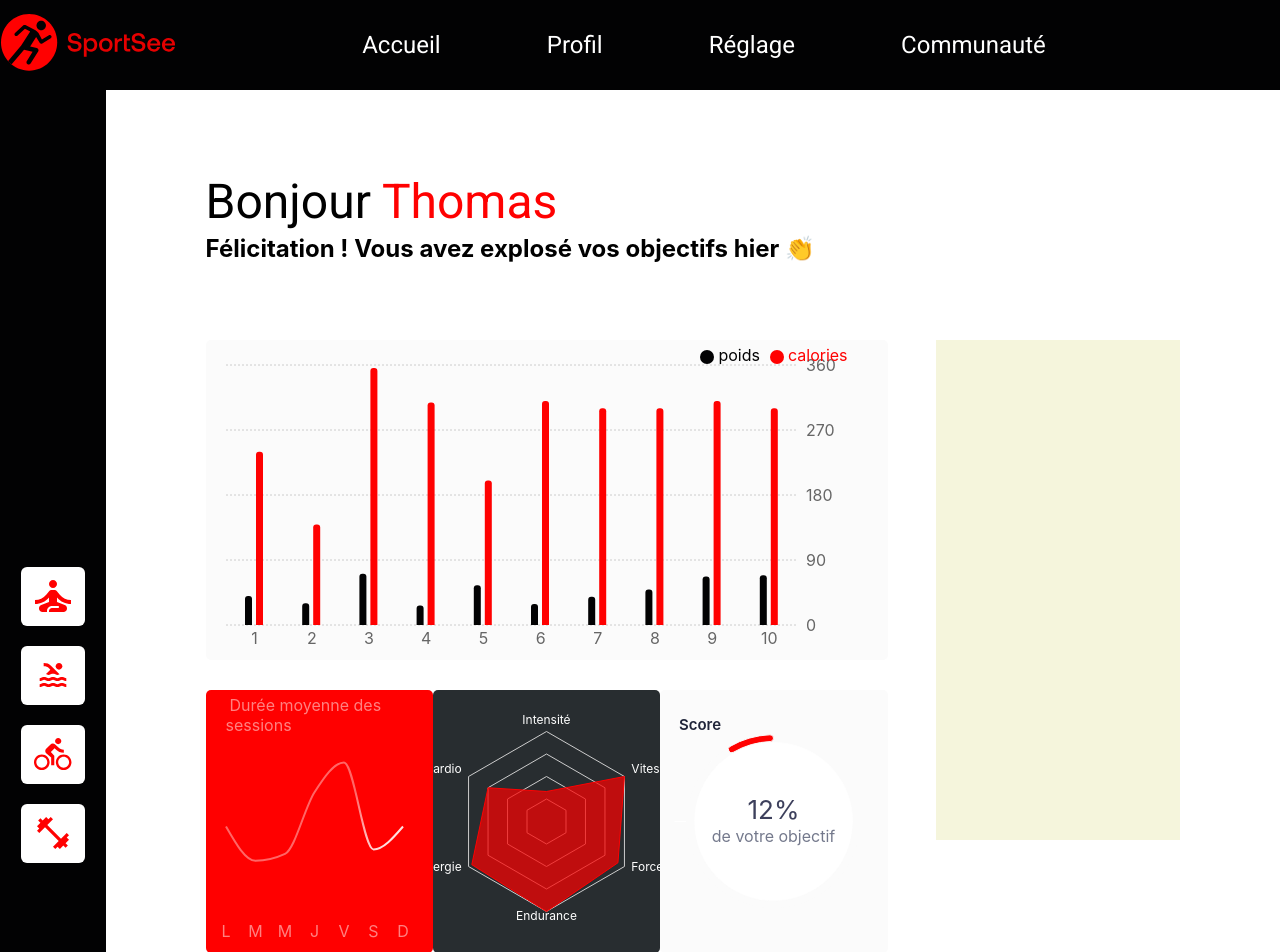
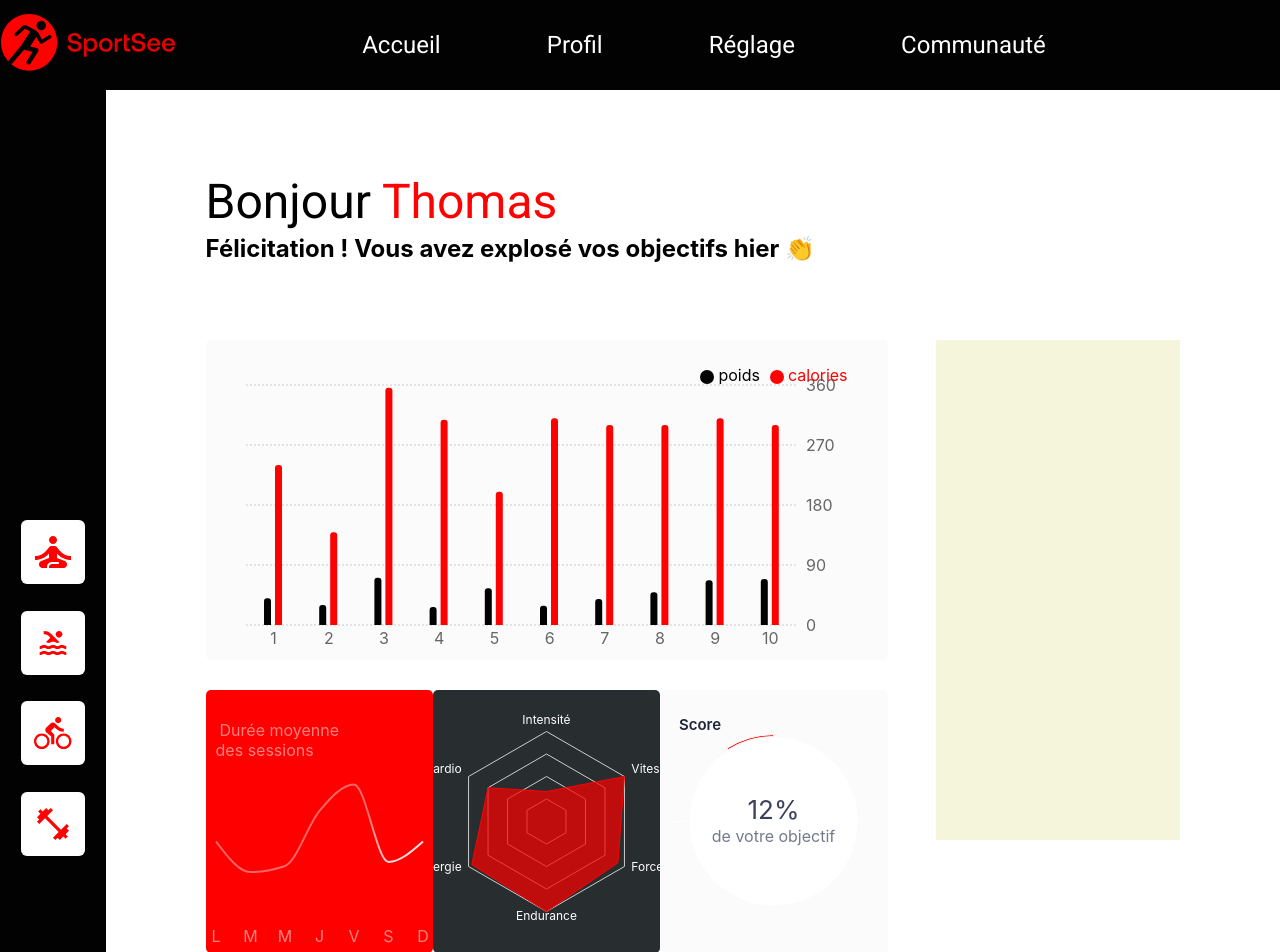
Before and after one commit to louannem/LouanneMartins_12_11012022, a React (Create React App) app: page / in a window 1280 px wide. Shown: the top 952 px of the page. Built offline with nearby package versions, Linux system fonts and the light colour scheme.

Commit message:
Modifications des tooltips

```diff
--- a/src/components/BarChart/index.jsx
+++ b/src/components/BarChart/index.jsx
@@ -69,7 +69,7 @@ const data = [
   const CustomTooltip = ({ active, payload, label }) => {
     if (active && payload && payload.length) {
         return (
-          <div className="custom-tooltip">
+          <div className="custom-barchart-tooltip">
             <p className="poids">{`${payload[0].value}`}Kg</p>
             <p className='calories'>{`${payload[1].value}`}Kcal</p>
           </div>
@@ -84,17 +84,7 @@ class BarChartTest extends React.Component {
     render() {
         return(
             <ResponsiveContainer width="100%" height="100%">
-                <BarChart
-                width={500}
-                height={300}
-                data={data}
-                margin={{
-                    top: 5,
-                    right: 30,
-                    left: 20,
-                    bottom: 5,
-                }}
-                >
+                <BarChart width={500} height={300} data={data} margin={{ top: 25, right: 30, left: 40, bottom: 5, }} >
                 <CartesianGrid strokeDasharray="2" />
                 <XAxis dataKey="name" tickLine={false}  />
                 <YAxis orientation="right" tickLine={false}  />
--- a/src/components/LineChart/index.jsx
+++ b/src/components/LineChart/index.jsx
@@ -1,5 +1,5 @@
 import React, { PureComponent } from 'react';
-import { LineChart, Line, XAxis, YAxis, CartesianGrid, Tooltip, Legend, ResponsiveContainer } from 'recharts';
+import { LineChart, Line, XAxis, CartesianGrid, Tooltip, Legend, ResponsiveContainer } from 'recharts';
 import "../../utils/styles/LineChart.css"
 
 const data = [
@@ -33,11 +33,23 @@ const data = [
       },
 ]
 
+const CustomTooltip = ({ active, payload, label }) => {
+  if (active && payload && payload.length) {
+      return (
+        <div className="custom-line-chart-tooltip">
+          <p className="poids">{`${payload[0].value}`} min</p>
+        </div>
+      )
+  }
+  return null
+}
+
+
 class LineChartTest extends React.Component {
     render(){
         return(
             <ResponsiveContainer width="100%" height="100%" fill="red">
-                <LineChart width={50} height={300} data={data} margin={{ top: 5, right: 30, left: 20, bottom: 5, }} >
+                <LineChart width="100%" height="100%" data={data} margin={{ top: 30, right: 10, left: 10, bottom: 0, }} >
                   <CartesianGrid strokeDasharray="3 3" fill="#FF0000"  />
                   <defs>
                       <linearGradient id="linear" x1="0" y1="0.5" x2="1" y2="1">
@@ -46,8 +58,8 @@ class LineChartTest extends React.Component {
                       </linearGradient>
                   </defs>
                   <XAxis dataKey="name" tickLine={false} tick={{ fill: 'white' }} fillOpacity="0.5" />
-                  <Tooltip stroke="#ffff" />
-                  <Legend iconSize="0" layout="horizontal" verticalAlign="top" align="left" />
+                  <Tooltip stroke="#ffff"  content={<CustomTooltip />}  />
+                  <Legend iconSize="0" layout="horizontal" verticalAlign="top" align="left" width="150px" />
                   <Line activeDot={{ fill: "#ffff",  r: 3 }}  type="monotone" dataKey="minutes" stroke="url(#linear)" dot={false} strokeWidth={2} name="Durée moyenne des sessions"/>
                 </LineChart>
             </ResponsiveContainer>
--- a/src/components/PieChart/index.jsx
+++ b/src/components/PieChart/index.jsx
@@ -42,8 +42,8 @@ class SimplePieChart extends React.Component {
         return(
             <ResponsiveContainer width="100%" height="100%">
                 <PieChart>
-                <Pie label={<CustomTitle/>} isAnimationActive={false} data={pieFill} dataKey="value" cx="50%" cy="50%" outerRadius={79} fill="#ffff"  />
-                    <Pie startAngle={90} data={data} dataKey="value" cx="50%" cy="50%" innerRadius={80} fill="#FF0000" cornerRadius={40}>
+                <Pie label={<CustomTitle/>} isAnimationActive={false} data={pieFill} dataKey="value" cx="50%" cy="50%" outerRadius={84} fill="#ffff"  />
+                    <Pie startAngle={90} data={data} dataKey="value" cx="50%" cy="50%" innerRadius={85} fill="#FF0000" cornerRadius={40}>
                     <Label  position="center"
                         content={<CustomLabel value1={data[0].value + "%"} value2="de votre objectif"/>}>
                     </Label>
--- a/src/components/RadarChart/index.jsx
+++ b/src/components/RadarChart/index.jsx
@@ -1,5 +1,5 @@
 import React, { PureComponent } from 'react';
-import { Radar, RadarChart, PolarGrid, PolarAngleAxis, PolarRadiusAxis, ResponsiveContainer, Legend } from 'recharts';
+import { Radar, RadarChart, PolarGrid, PolarAngleAxis, ResponsiveContainer } from 'recharts';
 
 const data = [
     {
--- a/src/utils/styles/BarChart.css
+++ b/src/utils/styles/BarChart.css
@@ -1,7 +1,11 @@
 .recharts-cartesian-axis-line, .recharts-cartesian-grid-vertical { display: none;}
 .recharts-cartesian-axis-ticks g { margin-left: 43px}
 
-.recharts-tooltip-wrapper {
+.custom-barchart-tooltip {
+    display: flex;
+    flex-direction: column;
+    align-items: center;
+    justify-content: center;
     width: 39px;
     height: 63px;
     background-color: #ff0101;
@@ -9,5 +13,4 @@
     color: white;
     font-weight: 500;
     font-size: 10px;
-    line-height: 14px;
 }
--- a/src/utils/styles/Footer.css
+++ b/src/utils/styles/Footer.css
@@ -11,10 +11,10 @@ footer {
 .icons-wrapper {
     display: flex;
     flex-direction: column;
-    height: 316px;
+    height: 370px;
     justify-content: space-evenly;
     align-items: center;
-    margin-top: 100px
+    margin-top: 0px
 }
 
 .footer-icon {
--- a/src/utils/styles/LineChart.css
+++ b/src/utils/styles/LineChart.css
@@ -1,3 +1,14 @@
 .other-graphs .recharts-cartesian-grid-horizontal { display: none;}
 
 .linechart-wrapper .recharts-legend-item-text { color: white; opacity: 0.5;}
+
+.custom-line-chart-tooltip {
+    min-width: 50px ;
+    background-color: #ffff;
+    font-weight: 500;
+    font-size: 8px;
+    color: #000000;
+    padding: 0.5px;
+    box-sizing: border-box;
+    text-align: center;
+}
```
